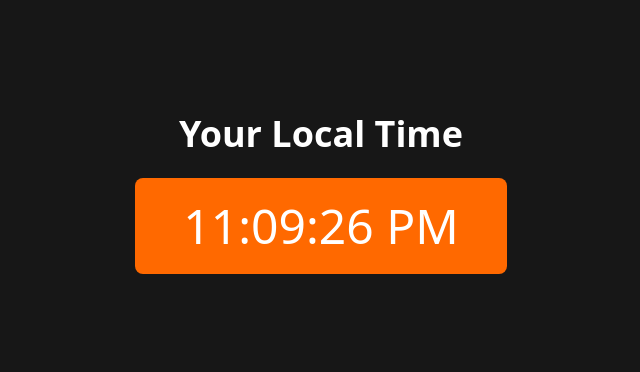
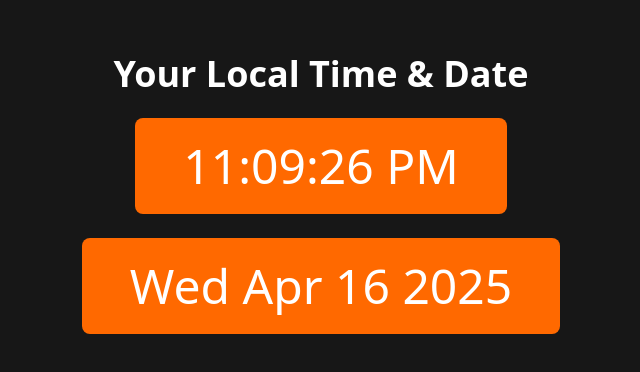
Before and after one commit to harshkumar2309/digital-clock, a website: page index.html in a window 1280 px wide. Shown: the part 206-578 px from the top of the page, without its empty margins (319-959 px from the left). Drawn offline with Linux system fonts and the light colour scheme.

Commit message:
add date display feature

```diff
--- a/index.html
+++ b/index.html
@@ -8,8 +8,10 @@
 </head>
 <body class="bg-neutral-900 text-white flex flex-col min-h-screen">
     <div id="center" class="flex flex-col justify-center items-center flex-1">
-        <div id="banner" class="text-2xl sm:text-3xl md:text-4xl font-semibold mb-4 text-center">Your Local Time</div>
-        <div id="clock" class="text-3xl sm:text-4xl md:text-5xl bg-orange-500 px-8 sm:px-12 py-4 sm:py-6 rounded-lg mt-2 text-center"></div>
+        <div id="banner" class="text-2xl sm:text-3xl md:text-4xl font-bold mb-4 text-center">Your Local Time & Date</div>
+        <div id="clock" class="bg-orange-500 text-3xl sm:text-4xl md:text-5xl px-8 sm:px-12 py-4 sm:py-6 rounded-lg mt-2 text-center"></div>
+        <div id="date"
+            class="bg-orange-500 text-3xl sm:text-4xl md:text-5xl px-8 sm:px-12 py-4 sm:py-6 rounded-lg mt-6 text-center"></div>
     </div>
     <script src="script.js"></script>
 </body>
--- a/script.js
+++ b/script.js
@@ -1,6 +1,7 @@
 const clock = document.getElementById("clock");
-
+const dateDisplay = document.getElementById("date");
 setInterval(function(){
     let date = new Date();
     clock.innerHTML = date.toLocaleTimeString();
+    dateDisplay.innerHTML = date.toDateString();
 }, 1000)
```
Also changed, not shown: output.css.
